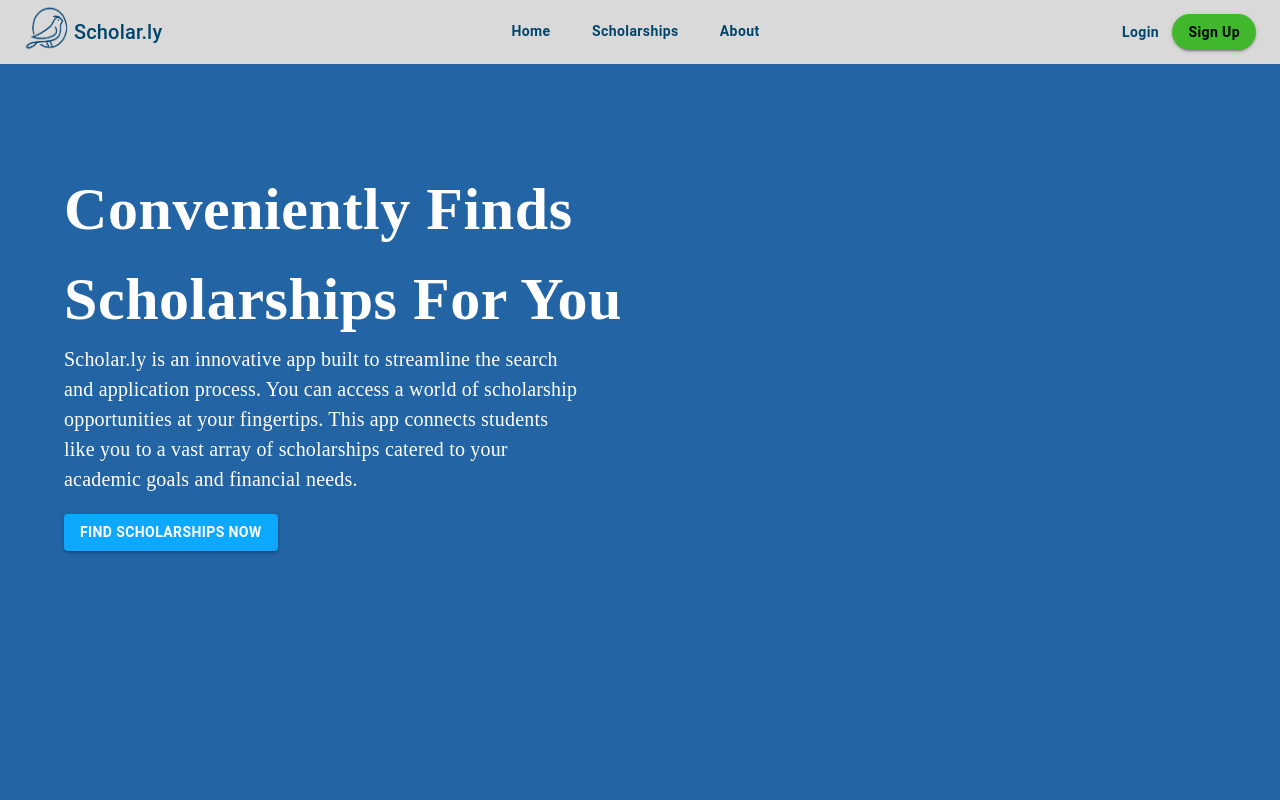
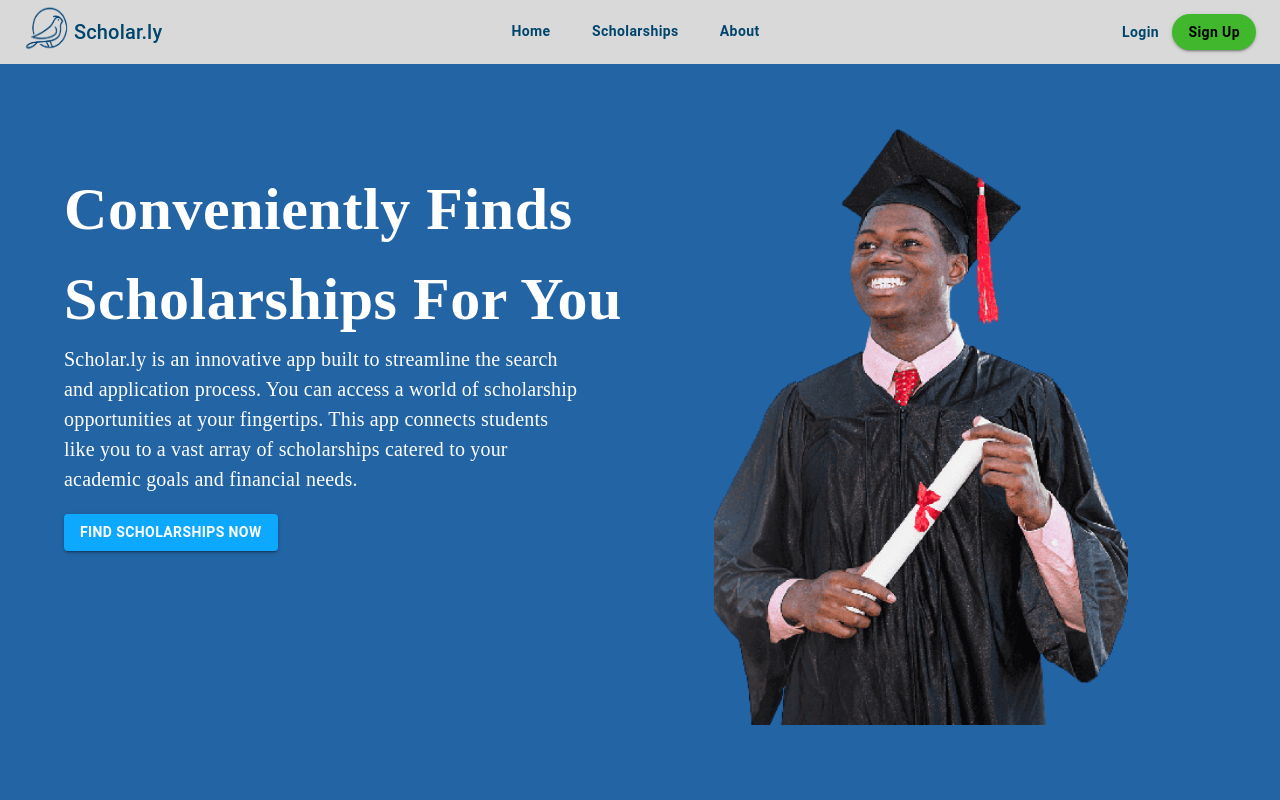
Before and after one commit to Reshyyy/scholarly-web2, a React (Vite) app: page / in a window 1280 px wide. Shown: the top 800 px of the page. Built offline with nearby package versions, Linux system fonts and the light colour scheme.

Commit message:
added image in landing page header

```diff
--- a/src/pages/Home/LandingPage.jsx
+++ b/src/pages/Home/LandingPage.jsx
@@ -1,14 +1,17 @@
 import React from 'react'
 import { Box, Container, Typography, Grid, Button } from '@mui/material'
+import studentImage from './../../assets/student.png'
 
 function LandingPage() {
   return (
     <Box height="100vh" sx={{ background: "#2364A4", display: 'flex', justifyContent: 'center', alignItems: 'flex-start' }}>
         <Container>
             <Box marginTop='100px'>
+            <img src={studentImage} alt="student-image" style={{ top: '125px', width: 'auto', height: '600px', position: 'absolute', marginLeft: '650px' }} />
             <Typography sx={{ fontSize: '60px', fontFamily: 'Roboto Flex', fontWeight: 'bold', color: 'white' }}>
                 Conveniently Finds <br />Scholarships For You
             </Typography>
+
             <Typography textAlign='justify' sx={{color: 'white', fontSize: '20px', fontFamily: 'Roboto Flex', fontWeight: '500'}}>
                 Scholar.ly is an innovative app built to streamline the search<br />
                 and application process. You can access a world of scholarship<br />
```
